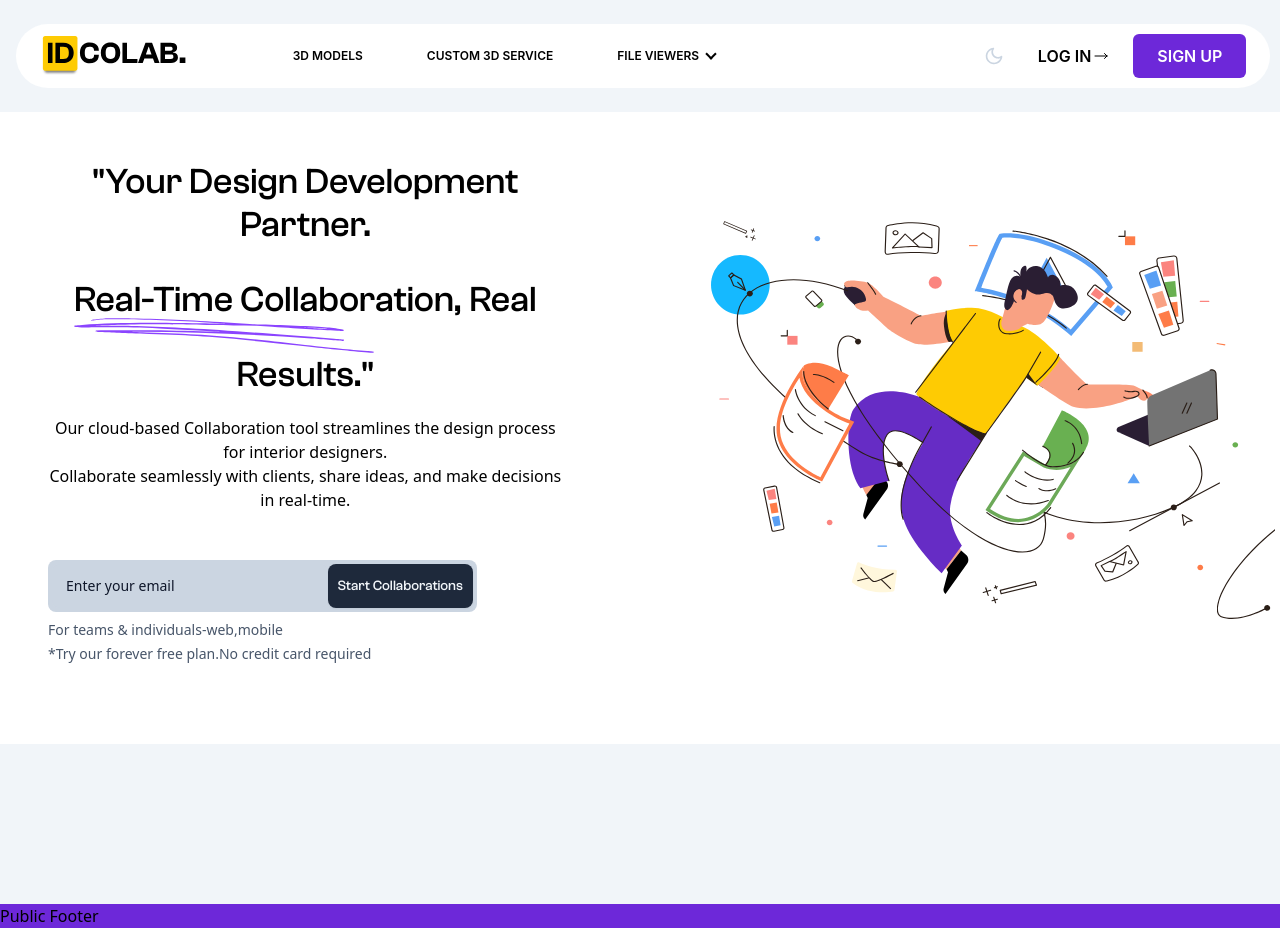
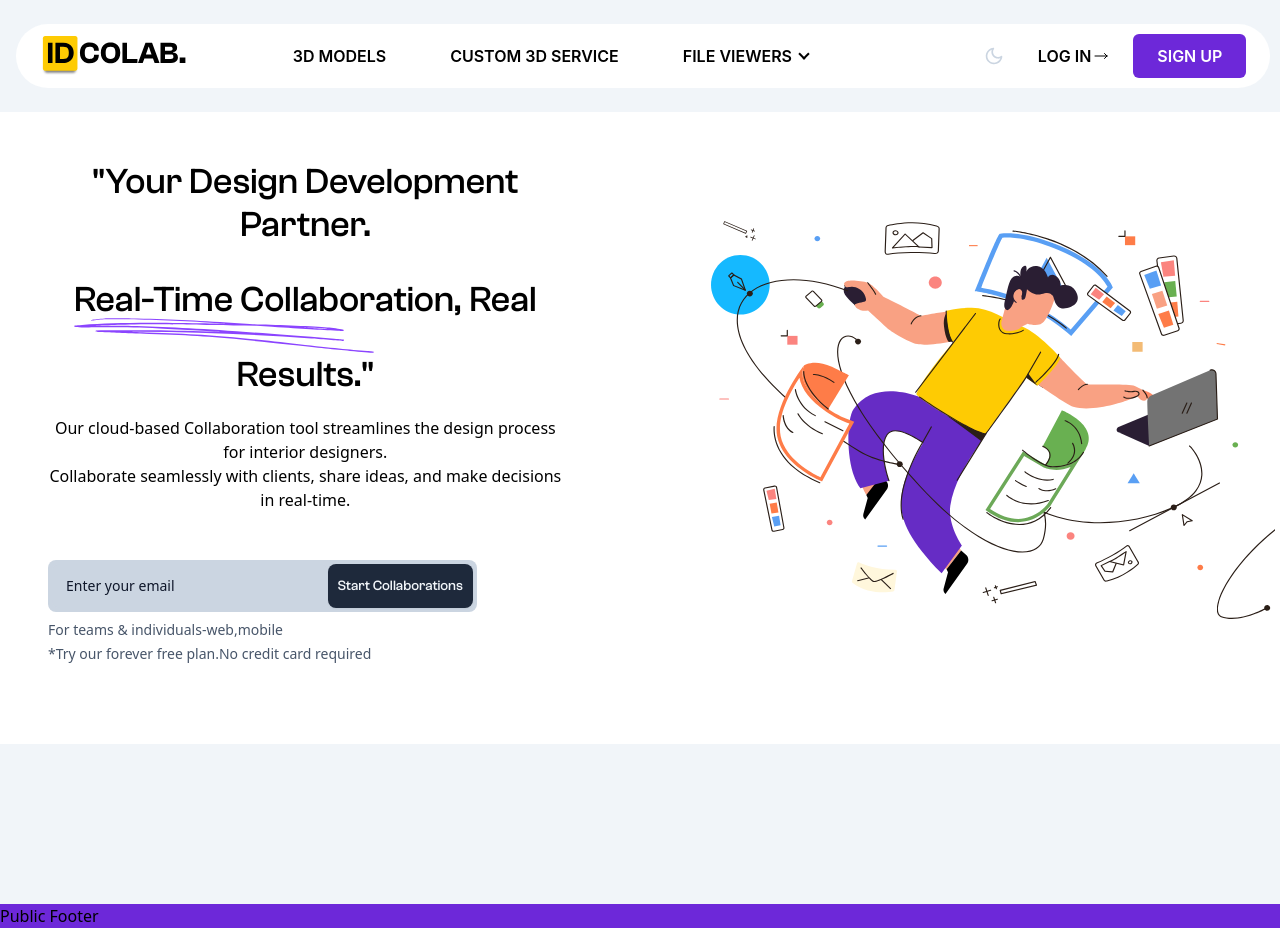
Before and after one commit to Manimsn/collab-apis, a Next.js app in the folder front-end/: page / in a window 1280 px wide. Built offline with nearby package versions, Linux system fonts and the light colour scheme; what tailgrids would draw is missing.

Commit message:
Fix: xl screen font adjustment

```diff
--- a/front-end/components/common/LinkItem.tsx
+++ b/front-end/components/common/LinkItem.tsx
@@ -16,7 +16,7 @@ const LinkItem = ({
     <Link
       href={NavLink}
       onClick={handleClick}
-      className={`relative flex px-6 py-2 text-base lg:text-xs text-body-color group-hover:text-dark dark:text-dark-6 dark:group-hover:text-white  lg:inline-flex lg:py-6 lg:pl-0 lg:pr-4 ${
+      className={`relative flex px-6 py-2 text-base lg:text-xs xl:text-base text-body-color group-hover:text-dark dark:text-dark-6 dark:group-hover:text-white  lg:inline-flex lg:py-6 lg:pl-0 lg:pr-4 ${
         dropdown &&
         "after:absolute after:right-5 after:top-1/2 after:mt-[-2px] after:h-2 after:w-2 after:translate-y-[-50%] after:rotate-45 after:border-b-2 after:border-r-2 after:border-current lg:after:right-0"
       }`}
```
